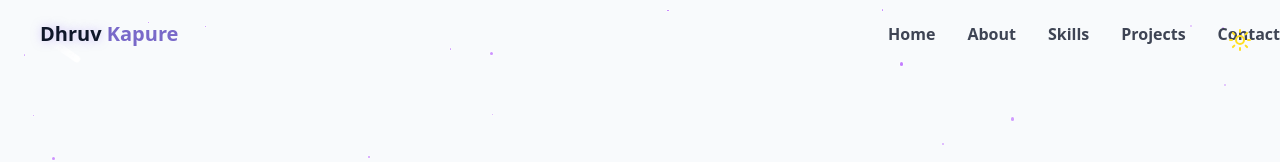
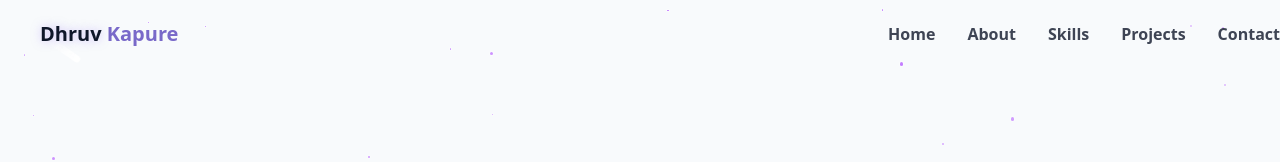
Before and after one commit to Dhruv0551/My-Portfolio, a React (Vite) app: page / in a window 1280 px wide. Shown: the top 162 px of the page. Built offline with nearby package versions, Linux system fonts and the light colour scheme.

Commit message:
finished the website

```diff
--- a/src/components/ContactMe.jsx
+++ b/src/components/ContactMe.jsx
@@ -14,12 +14,18 @@ import { useToast } from "../hooks/use-toast";
 function ContactMe() {
   const { toast } = useToast();
 
+  const [isSubmitting, setIsSubmitting] = React.useState(false);
+
   const handleSubmit = (e) => {
     e.preventDefault();
+    setIsSubmitting(true);
     setTimeout(() => {
-      toast();
+      toast({
+        title: "Message Sent!",
+        description: "Thank you for reaching out! I'll get back to you soon.",
+      });
+      setIsSubmitting(false);
     }, 1500);
-    console.log("Form submitted");
   };
 
   return (
@@ -90,7 +96,7 @@ function ContactMe() {
           </div>
           <div className="bg-card p-8 rounded-lg sahdow-xs">
             <h3 className="text-2xl font-semibold mb-6">Send a Message</h3>
-            <form className="space-y-6">
+            <form className="space-y-6" onSubmit={handleSubmit}>
               <div>
                 <label
                   htmlFor="name"
@@ -140,12 +146,13 @@ function ContactMe() {
               </div>
               <button
                 typeof="submit"
+                disabled={isSubmitting}
                 className={cn(
                   "cosmic-button w-full flex items-center justify-center gap-2",
                   ""
                 )}
               >
-                Send Message
+                {isSubmitting ? "Sending..." : "Send Message"}
                 <Send size={16} />
               </button>
             </form>
--- a/src/components/theme.jsx
+++ b/src/components/theme.jsx
@@ -28,21 +28,7 @@ const Theme = () => {
     }
   };
 
-  return (
-    <button
-      onClick={toggleTheme}
-      className={cn(
-        "fixed max-sm:hidden top-5 right-5 z-50 p-2 rounded-full transition-colors duration-300 cursor-pointer",
-        "focus:outlin-hidden"
-      )}
-    >
-      {isDarkMode ? (
-        <Moon className="h-6 w-6 text-blue-500" />
-      ) : (
-        <Sun className="h-6 w-6 text-yellow-300" />
-      )}
-    </button>
-  );
+  return <></>;
 };
 
 export default Theme;
```
